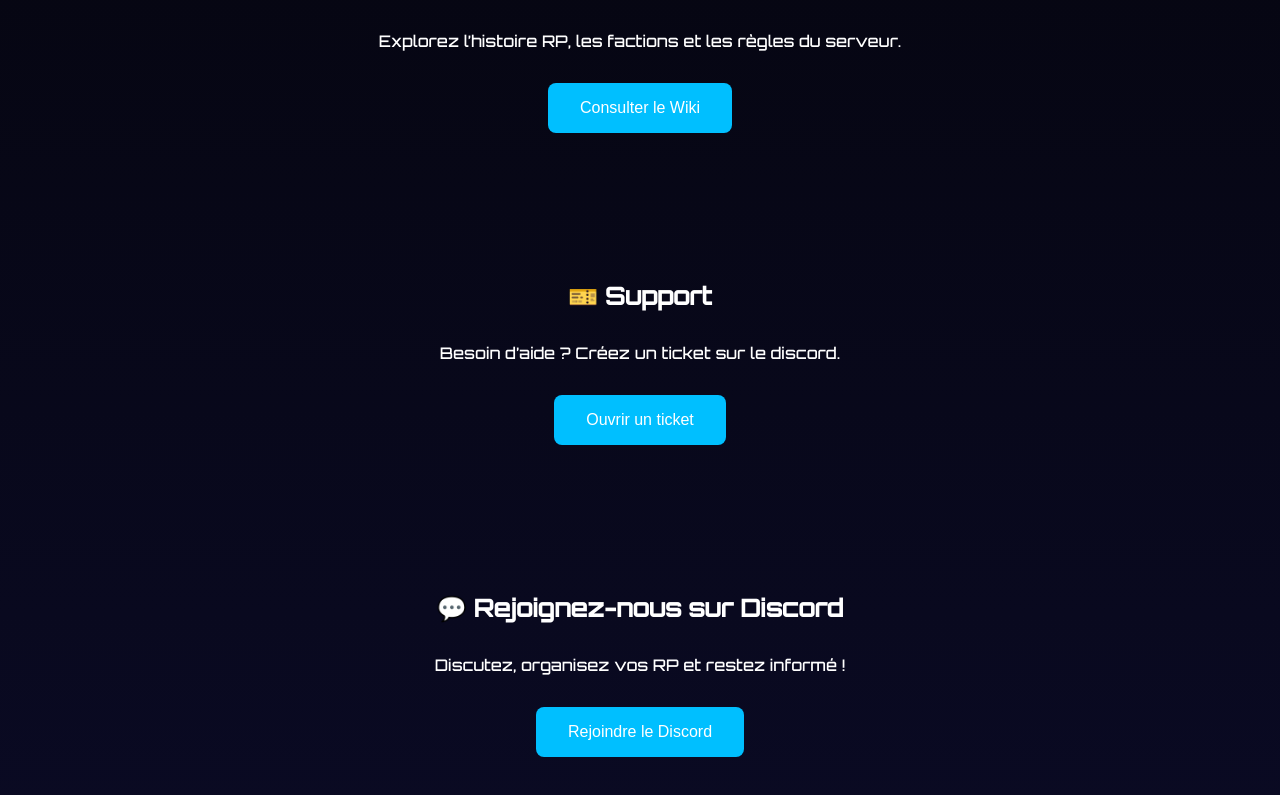
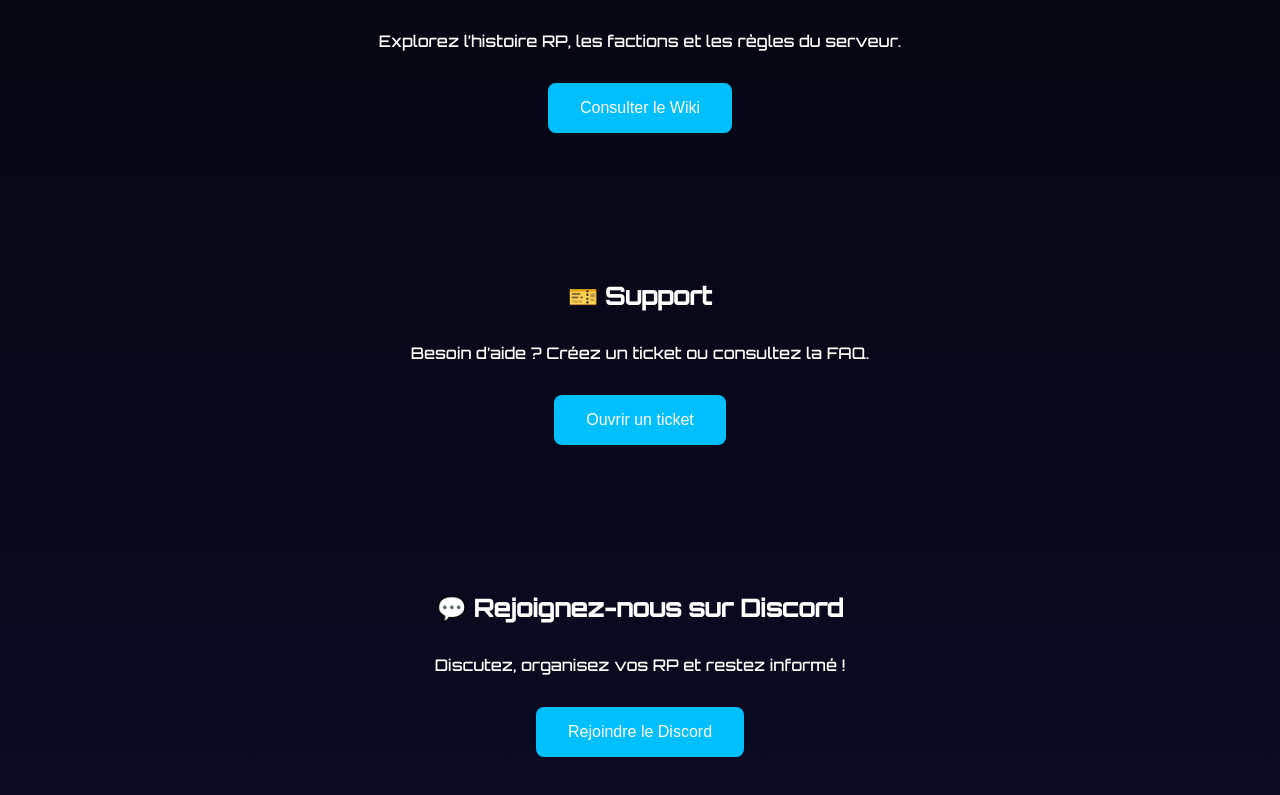
Before and after one commit to 8837amdou/dragonball-rp-site, a plain HTML site: page index.html in a window 1280 px wide. Shown: the part 862-1657 px from the top of the page. Drawn offline with Linux system fonts and the light colour scheme.

Commit message:
Update index.html

```diff
--- a/index.html
+++ b/index.html
@@ -99,7 +99,7 @@
 
   <section class="section" id="support">
     <h2>🎫 Support</h2>
-    <p>Besoin d’aide ? Créez un ticket sur le discord.</p>
+    <p>Besoin d’aide ? Créez un ticket ou consultez la FAQ.</p>
     <button class="button">Ouvrir un ticket</button>
   </section>
 
```
